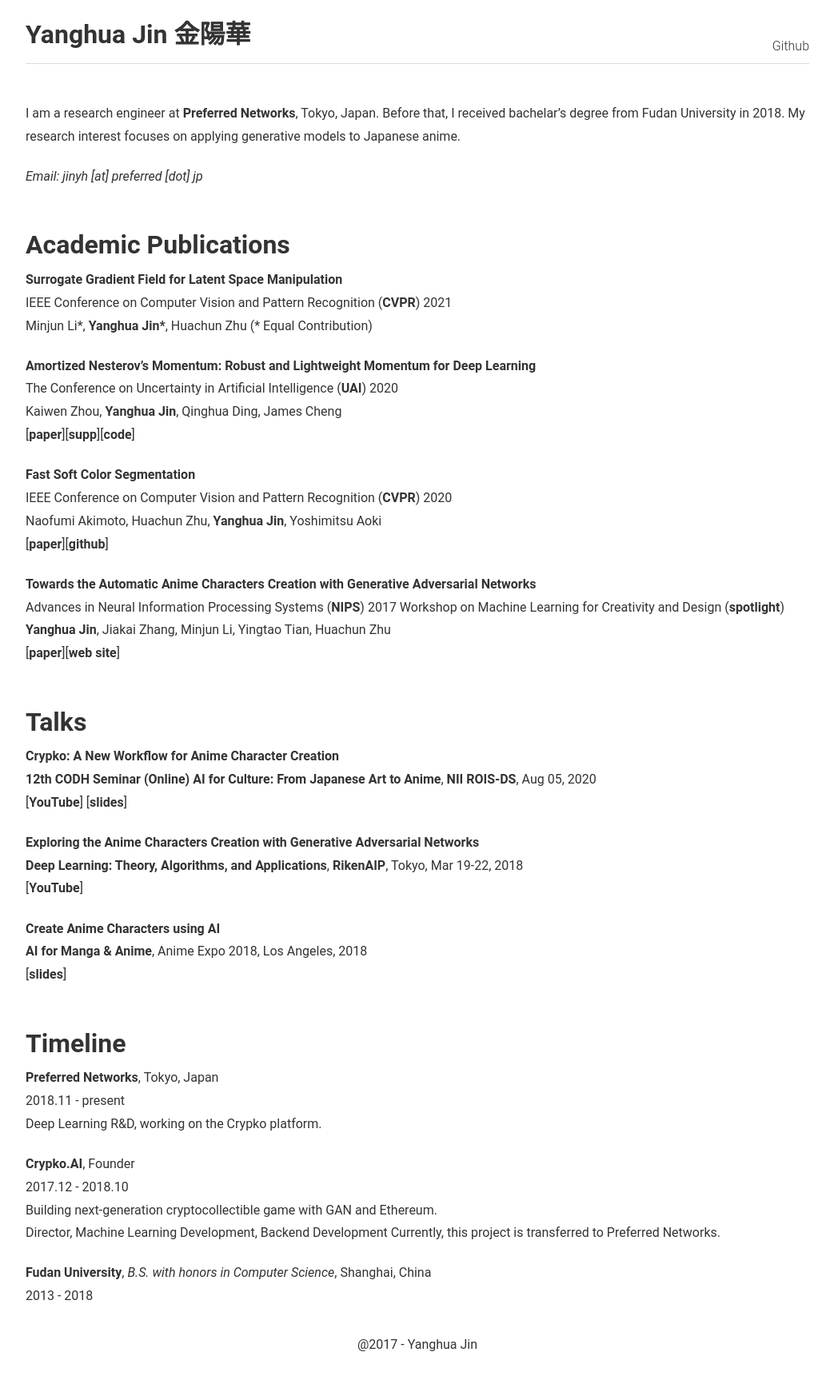
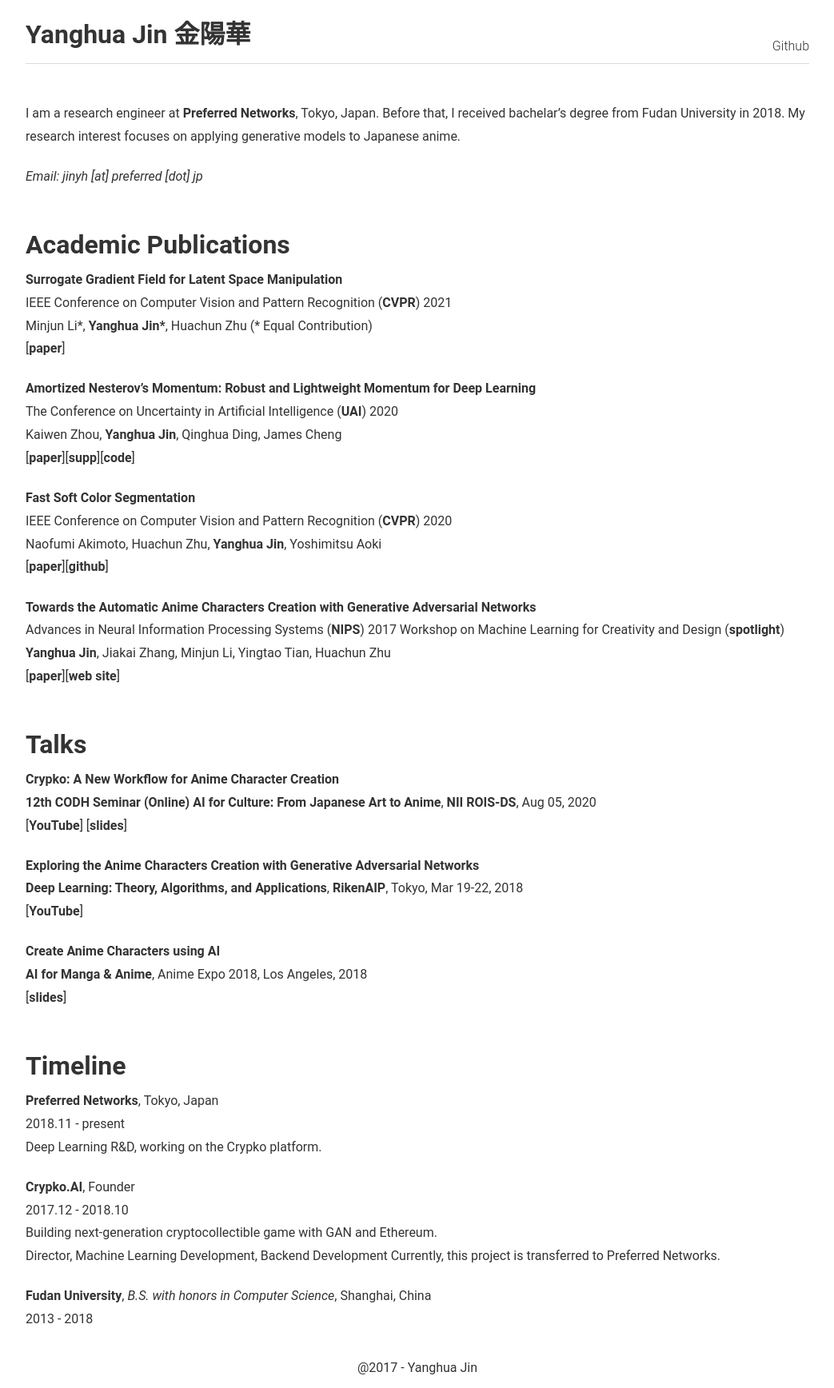
Before and after one commit to Aixile/aixile.github.io, a Jekyll site: the page built from index.md, in a window 1280 px wide. Shown: the whole page at 80% size, without its empty margins (118-1161 px from the left). Built offline with Jekyll 4.4.1, drawn with Linux system fonts in a browser that asks for light colours; the list of posts is cut into pages by our own code; before the commit the page ends 1708 px from its top, so only the background shows below that.

Commit message:
update publication

```diff
--- a/index.md
+++ b/index.md
@@ -13,6 +13,7 @@ My research interest focuses on applying generative models to Japanese anime.
 **Surrogate Gradient Field for Latent Space Manipulation**
 IEEE Conference on Computer Vision and Pattern Recognition (**CVPR**) 2021
 Minjun Li\*, **Yanghua Jin\***, Huachun Zhu (* Equal Contribution)
+[[paper](https://arxiv.org/abs/2104.09065)]
 
 
 **Amortized Nesterov's Momentum: Robust and Lightweight Momentum for Deep Learning**
```
Also changed, not shown: 2 other files.
